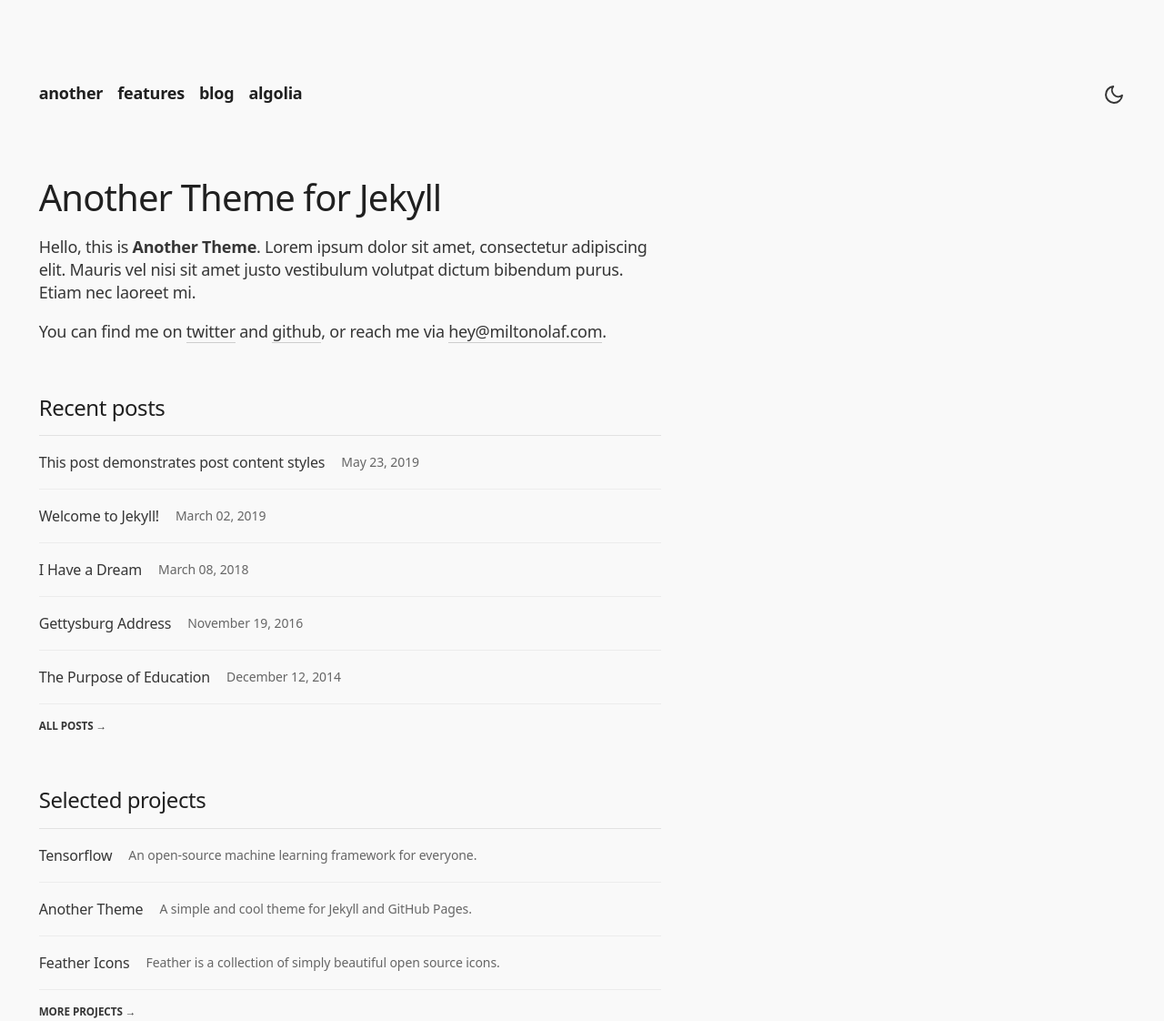
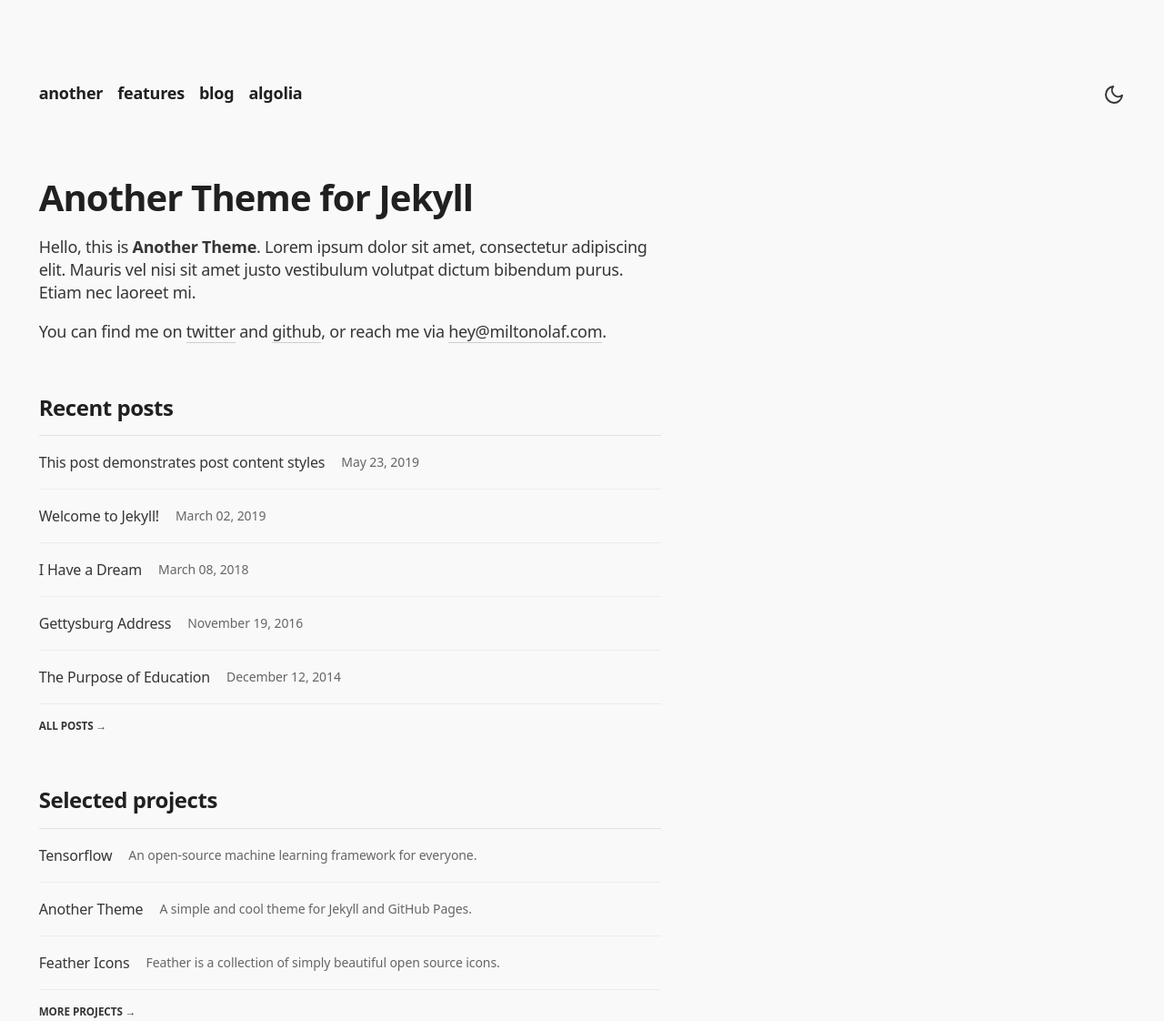
Before and after one commit to miltonparedes/another, a Jekyll site: the page built from index.md, in a window 1280 px wide. Shown: the whole page at 91% size. Built offline with Jekyll 4.4.1, drawn with Linux system fonts in a browser that asks for light colours; some web fonts are replaced.

Commit message:
bolding headings

```diff
--- a/_sass/another/_variables.scss
+++ b/_sass/another/_variables.scss
@@ -35,13 +35,13 @@ $headings-color: var(--primary-color);
 
 $heading-xl: (
   font-size: 40px,
-  font-weight: 500,
+  font-weight: 600,
   letter-spacing: -0.022em,
   line-height: 56px,
 );
 $heading-lg: (
   font-size: 24px,
-  font-weight: 500,
+  font-weight: 600,
   letter-spacing: -0.019em,
   line-height: 34px,
 );
```
